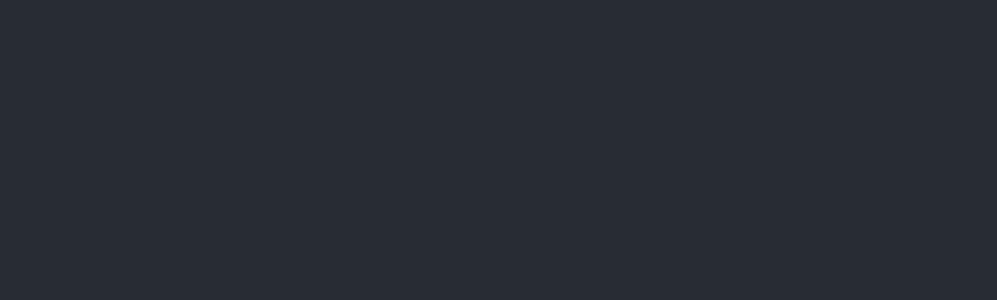
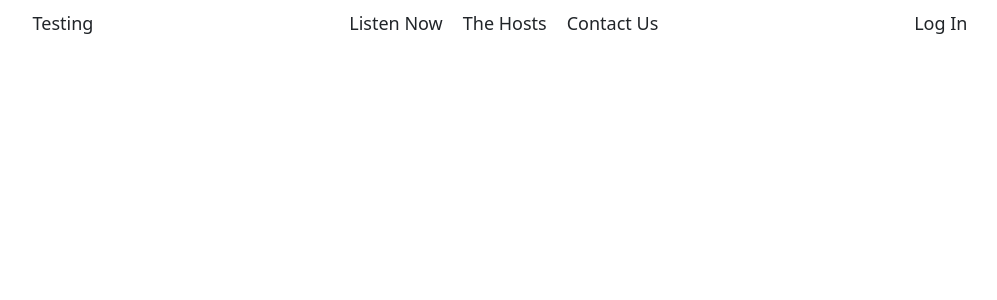
Before and after one commit to nlsnyder/3-idiots-ts, a React (Create React App) app: page / in a window 1280 px wide. Shown: the top 300 px of the page, without its empty margins (140-1137 px from the left). Built offline with nearby package versions, Linux system fonts and the light colour scheme.

Commit message:
make skeleton of main nav

```diff
--- a/src/App.tsx
+++ b/src/App.tsx
@@ -1,11 +1,11 @@
 import React from 'react';
 import './App.css';
+import MainNav from './components/layout/MainNav';
 
 function App() {
   return (
     <div className="App">
-      <header className="App-header">
-      </header>
+      <MainNav />
     </div>
   );
 }
--- /dev/null
+++ b/src/components/layout/MainNav.module.css
@@ -0,0 +1,15 @@
+.containerStyle {
+  font-size: 1.8rem;
+}
+
+.list {
+  list-style: none;
+  display: flex;
+  gap: 2rem;
+  align-items: center;
+}
+
+.list a {
+  text-decoration: none;
+  color: #212529;
+}
--- /dev/null
+++ b/src/components/layout/MainNav.tsx
@@ -0,0 +1,32 @@
+import React from "react";
+import styles from './MainNav.module.css';
+
+const MainNav: React.FC<{}> = (props) => {
+  return (
+    <div className={`container my-3 ${styles.containerStyle}`}>
+      <div className="row">
+        <div className="col-md-12 col-lg-10 m-auto">
+          <div className="d-flex justify-content-between align-items-md-center">
+            <div>Testing</div>
+            <div>
+              <div className={styles.list}>
+                <a href="/">
+                  Listen Now
+                </a>
+                <a href="/">
+                  The Hosts
+                </a>
+                <a href="/contact-us">
+                  Contact Us
+                </a>
+              </div>
+            </div>
+            <div>Log In</div>
+          </div>
+        </div>
+      </div>
+    </div>
+  );
+};
+
+export default MainNav;
--- a/src/index.css
+++ b/src/index.css
@@ -1,13 +1,19 @@
-body {
+@import url('https://fonts.googleapis.com/css2?family=Quicksand:wght@400;500;700&family=Sarabun:wght@400;500;700&display=swap');
+
+html, body {
   margin: 0;
-  font-family: -apple-system, BlinkMacSystemFont, 'Segoe UI', 'Roboto', 'Oxygen',
-    'Ubuntu', 'Cantarell', 'Fira Sans', 'Droid Sans', 'Helvetica Neue',
-    sans-serif;
+  font-family: 'Quicksand', sans-serif;
   -webkit-font-smoothing: antialiased;
   -moz-osx-font-smoothing: grayscale;
+  font-size: 10px;
 }
 
-code {
-  font-family: source-code-pro, Menlo, Monaco, Consolas, 'Courier New',
-    monospace;
-}
+/*   FONT SIZE SYSTEM  */
+/* small: 1.4rem
+medium: 1.8rem
+large: 2.4rem
+x-large: 3rem */
+
+/**  COLOR SCHEME  **/
+/* Main color:
+Secondary color: */
--- a/src/index.tsx
+++ b/src/index.tsx
@@ -1,6 +1,8 @@
 import ReactDOM from 'react-dom/client';
 import './index.css';
 import App from './App';
+import 'bootstrap/dist/css/bootstrap.min.css';
+import 'bootstrap/dist/js/bootstrap.bundle';
 
 const root = ReactDOM.createRoot(
   document.getElementById('root') as HTMLElement
```
